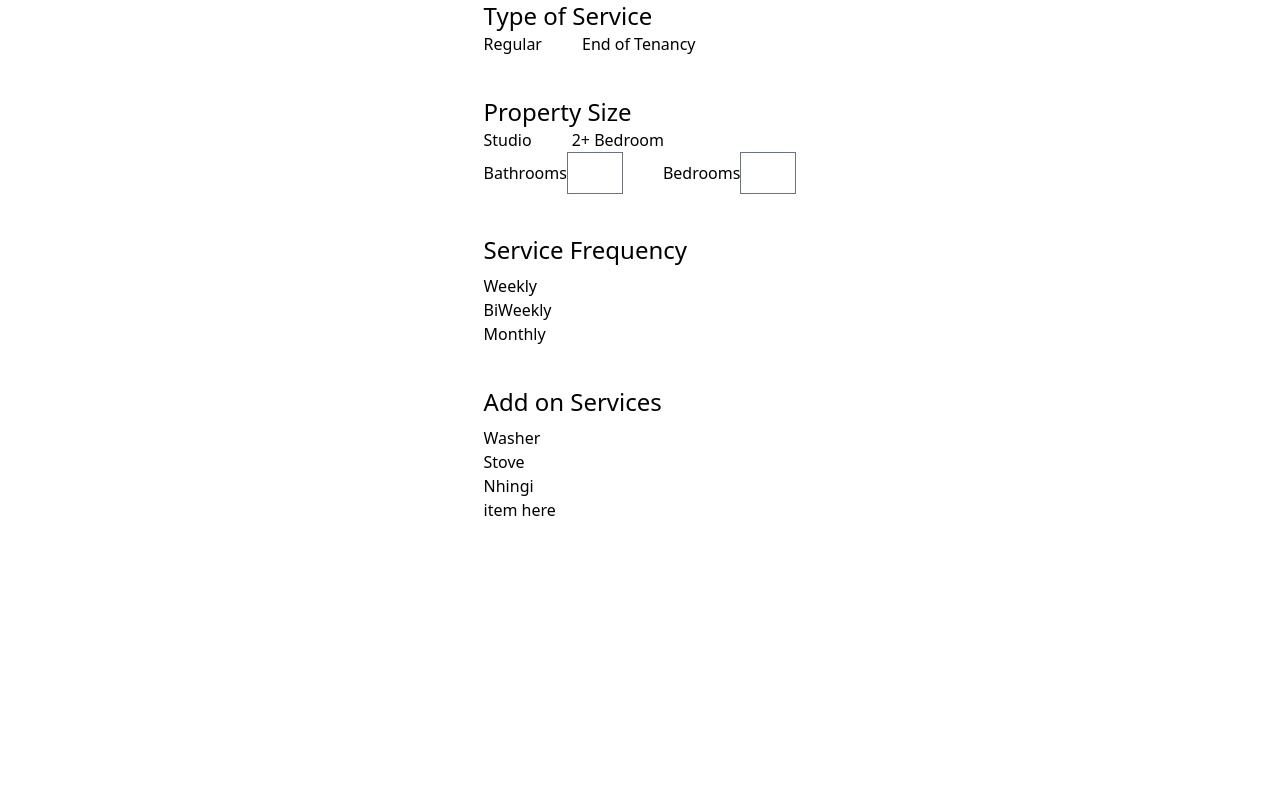
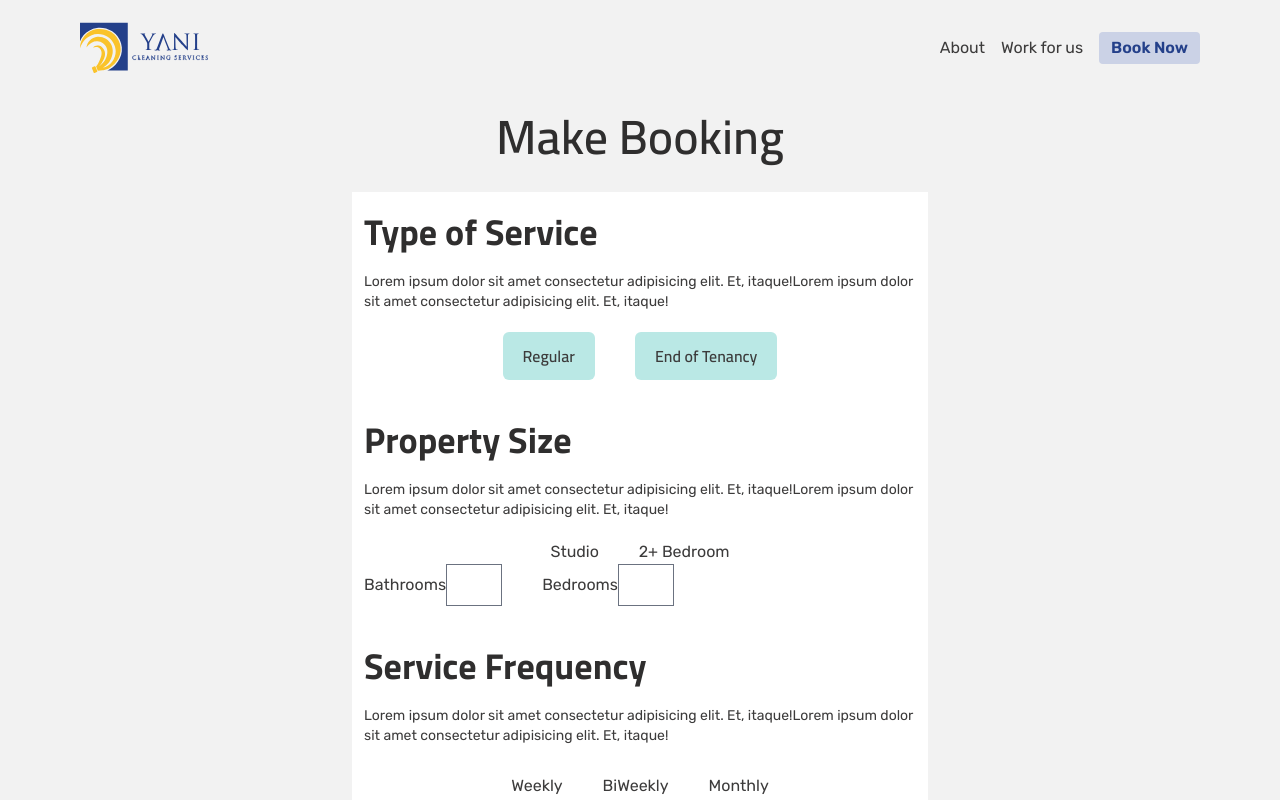
Before and after one commit to guidefari/yani-clean, a Next.js app: page /book in a window 1280 px wide. Shown: the top 800 px of the page. Built offline with nearby package versions, Linux system fonts and the light colour scheme.

Commit message:
button initial styling

```diff
--- a/pages/book.js
+++ b/pages/book.js
@@ -1,4 +1,5 @@
 import React, { useState } from 'react';
+import Layout from '../components/layout';
 
 const book = () => {
     const [typeOfService, setTypeOfService] = useState('regular')
@@ -22,18 +23,29 @@ const book = () => {
 
 
     return (
-        <div className='container flex items-center justify-center min-h-xs'>
-            <form action="" className='flex flex-col space-y-10'>
+        <Layout>
+
+            <div className='container flex flex-col items-center justify-center min-h-xs'>
+                <div className='flex items-center justify-center pt-4 pb-8'>
+                    <h1 className='text-xl md:text-3xl lg:text-5xl font-headingSecondary text-black-heading'>Make Booking</h1>
+                </div>
+                <form action="" className='flex flex-col max-w-sm px-3 py-5 space-y-10 lg:max-w-xl bg-white-true'>
                     <section id="typeOfServiceWrapper" className='flex flex-col'>
-                    <h1 className='text-2xl'>Type of Service</h1>
-                    <div className='flex space-x-10'>
-                        <button type="button" value='regular' onClick={() => setTypeOfService('regular')}>Regular</button>
-                        <button type="button" value='endOfTenancy' onClick={() => setTypeOfService('endOfTenancy')}>End of Tenancy</button>
+                        <div className='pb-5 space-y-5'>
+                            <h3 className='text-lg md:text-2xl lg:text-4xl font-heading text-black-heading'>Type of Service</h3>
+                            <p className='text-sm'>Lorem ipsum dolor sit amet consectetur adipisicing elit. Et, itaque!Lorem ipsum dolor sit amet consectetur adipisicing elit. Et, itaque!</p>
+                        </div>
+                        <div className='flex items-center justify-center space-x-10'>
+                            <button className='px-5 py-3 rounded-md font-headingSecondary bg-blue-tertiary focus:outline-none focus:ring-2 focus:ring-blue-primary focus:ring-opacity-50' type="button" value='regular' onClick={() => setTypeOfService('regular')}>Regular</button>
+                            <button className='px-5 py-3 rounded-md font-headingSecondary bg-blue-tertiary focus:outline-none focus:ring-2 focus:ring-blue-primary focus:ring-opacity-50' type="button" value='endOfTenancy' onClick={() => setTypeOfService('endOfTenancy')}>End of Tenancy</button>
                         </div>
                     </section>
                     <section id="propertySizeWrapper" className='flex flex-col'>
-                    <h1 className='text-2xl'>Property Size</h1>
-                    <div className='flex space-x-10'>
+                        <div className='pb-5 space-y-5'>
+                            <h3 className='text-lg md:text-2xl lg:text-4xl font-heading text-black-heading'>Property Size</h3>
+                            <p className='text-sm'>Lorem ipsum dolor sit amet consectetur adipisicing elit. Et, itaque!Lorem ipsum dolor sit amet consectetur adipisicing elit. Et, itaque!</p>
+                        </div>
+                        <div className='flex items-center justify-center space-x-10'>
                             <button type="button" onClick={() => setPropertyType('studio')}>Studio</button>
                             <button type="button" onClick={() => setPropertyType('notStudio')}>2+ Bedroom</button>
                         </div>
@@ -46,9 +58,13 @@ const book = () => {
                             </label>
                         </div>
                     </section>
-                {(typeOfService === 'regular' ) && (<section id="serviceFrequencyWrapper" className='flex flex-col'>
-                    <h1 className='text-2xl'>Service Frequency</h1>
-                    <div className="mt-2">
+                    {(typeOfService === 'regular' ) && (
+                        <section id="serviceFrequencyWrapper" className='flex flex-col'>
+                            <div className='pb-5 space-y-5'>
+                                <h3 className='text-lg md:text-2xl lg:text-4xl font-heading text-black-heading'>Service Frequency</h3>
+                                <p className='text-sm'>Lorem ipsum dolor sit amet consectetur adipisicing elit. Et, itaque!Lorem ipsum dolor sit amet consectetur adipisicing elit. Et, itaque!</p>
+                            </div>
+                            <div className="flex items-center justify-center mt-2 space-x-10">
                                 <div>
                                     <button type="button" onClick={() => setServiceFrequency('weekly')}>Weekly</button>
                                 </div>
@@ -59,10 +75,14 @@ const book = () => {
                                     <button type="button" onClick={() => setServiceFrequency('monthly')}>Monthly</button>
                                 </div>
                             </div>
-                </section>)}
+                        </section>
+                    )}
                     <section id="addOnServicesWrapper" className='flex flex-col'>
-                    <h1 className='text-2xl'>Add on Services</h1>
-                    <div className="mt-2">
+                        <div className='pb-5 space-y-5'>
+                            <h3 className='text-lg md:text-2xl lg:text-4xl font-heading text-black-heading'>Add on Services</h3>
+                            <p className='text-sm'>Lorem ipsum dolor sit amet consectetur adipisicing elit. Et, itaque!Lorem ipsum dolor sit amet consectetur adipisicing elit. Et, itaque!</p>
+                        </div>
+                        <div className="flex items-center justify-center mt-2 space-x-10">
                             <div>
                                 <button type="button" onClick={() => handleAddOnServices('washer')}>Washer</button>
                             </div>
@@ -79,6 +99,7 @@ const book = () => {
                     </section>
                 </form>
             </div>
+        </Layout>
     )
 }
 
```
Lines whose indentation alone changed are shown as unchanged.
